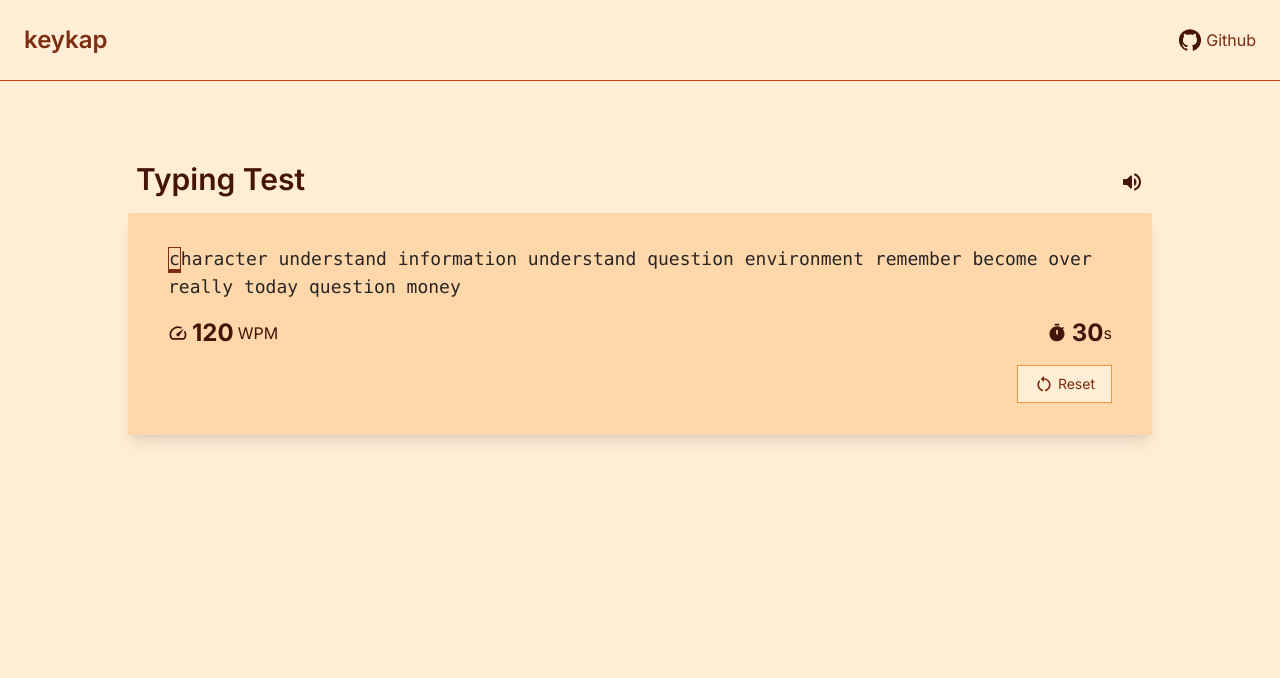
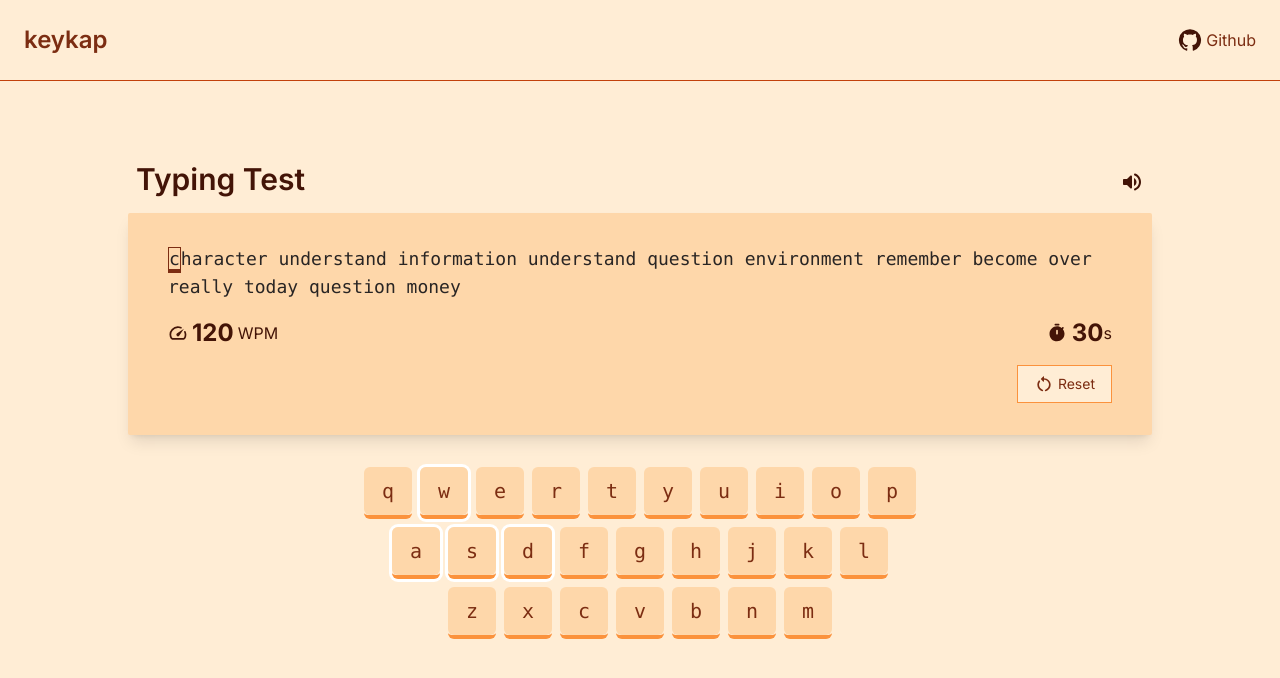
Before and after one commit to mind0bender/keykap, a Next.js app: page / in a window 1280 px wide. Shown: the top 678 px of the page. Built offline with nearby package versions, Linux system fonts and the light colour scheme.

Commit message:
{ "C": ["virtual kbd"] }

```diff
--- /dev/null
+++ b/app/components/virtual_keyboard.tsx
@@ -0,0 +1,55 @@
+import { PropsWithChildren } from "react";
+import VirtualKeyKap from "./virtual_keykap";
+
+interface VirtualKeyboardProps extends PropsWithChildren {
+  pressed: string[];
+}
+
+function VirtualKeyboard({ pressed = [] }: VirtualKeyboardProps): JSX.Element {
+  return (
+    <div className={`flex flex-col justify-center items-center gap-2 p-8`}>
+      <div className={`flex justify-center items-center gap-2`}>
+        <VirtualKeyKap pressed={pressed.includes("q")}>q</VirtualKeyKap>
+        <VirtualKeyKap pressed={pressed.includes("w")} gaming>
+          w
+        </VirtualKeyKap>
+        <VirtualKeyKap pressed={pressed.includes("e")}>e</VirtualKeyKap>
+        <VirtualKeyKap pressed={pressed.includes("r")}>r</VirtualKeyKap>
+        <VirtualKeyKap pressed={pressed.includes("t")}>t</VirtualKeyKap>
+        <VirtualKeyKap pressed={pressed.includes("y")}>y</VirtualKeyKap>
+        <VirtualKeyKap pressed={pressed.includes("u")}>u</VirtualKeyKap>
+        <VirtualKeyKap pressed={pressed.includes("i")}>i</VirtualKeyKap>
+        <VirtualKeyKap pressed={pressed.includes("o")}>o</VirtualKeyKap>
+        <VirtualKeyKap pressed={pressed.includes("p")}>p</VirtualKeyKap>
+      </div>
+      <div className={`flex justify-center gap-2`}>
+        <VirtualKeyKap pressed={pressed.includes("a")} gaming>
+          a
+        </VirtualKeyKap>
+        <VirtualKeyKap pressed={pressed.includes("s")} gaming>
+          s
+        </VirtualKeyKap>
+        <VirtualKeyKap pressed={pressed.includes("d")} gaming>
+          d
+        </VirtualKeyKap>
+        <VirtualKeyKap pressed={pressed.includes("f")}>f</VirtualKeyKap>
+        <VirtualKeyKap pressed={pressed.includes("g")}>g</VirtualKeyKap>
+        <VirtualKeyKap pressed={pressed.includes("h")}>h</VirtualKeyKap>
+        <VirtualKeyKap pressed={pressed.includes("j")}>j</VirtualKeyKap>
+        <VirtualKeyKap pressed={pressed.includes("k")}>k</VirtualKeyKap>
+        <VirtualKeyKap pressed={pressed.includes("l")}>l</VirtualKeyKap>
+      </div>
+      <div className={`flex justify-center items-center gap-2`}>
+        <VirtualKeyKap pressed={pressed.includes("z")}>z</VirtualKeyKap>
+        <VirtualKeyKap pressed={pressed.includes("x")}>x</VirtualKeyKap>
+        <VirtualKeyKap pressed={pressed.includes("c")}>c</VirtualKeyKap>
+        <VirtualKeyKap pressed={pressed.includes("v")}>v</VirtualKeyKap>
+        <VirtualKeyKap pressed={pressed.includes("b")}>b</VirtualKeyKap>
+        <VirtualKeyKap pressed={pressed.includes("n")}>n</VirtualKeyKap>
+        <VirtualKeyKap pressed={pressed.includes("m")}>m</VirtualKeyKap>
+      </div>
+    </div>
+  );
+}
+
+export default VirtualKeyboard;
--- /dev/null
+++ b/app/components/virtual_keykap.tsx
@@ -0,0 +1,29 @@
+import { PropsWithChildren } from "react";
+
+interface VirtualKeyKapProps extends PropsWithChildren {
+  pressed?: boolean;
+
+  gaming?: boolean;
+}
+
+function VirtualKeyKap({
+  children,
+  pressed = false,
+  gaming = false,
+}: VirtualKeyKapProps): JSX.Element {
+  return (
+    <div
+      className={`${pressed ? "border-b-0 translate-y-1" : "border-b-4"} ${
+        gaming && "ring"
+      } border-orange-400 ring-white rounded-md duration-300`}>
+      <kbd
+        className={`w-12 flex justify-center items-center text-xl rounded-md aspect-square ${
+          pressed ? "bg-orange-300" : "bg-orange-200"
+        }`}>
+        {children}
+      </kbd>
+    </div>
+  );
+}
+
+export default VirtualKeyKap;
--- a/app/layout.tsx
+++ b/app/layout.tsx
@@ -5,8 +5,9 @@ import "./globals.css";
 const inter = Inter({ subsets: ["latin"] });
 
 export const metadata: Metadata = {
-  title: "Create Next App",
-  description: "Generated by create next app",
+  title: "keykap | typing test",
+  description:
+    "Keykap is the ultimate typing test website. Boost your WPM, accuracy, and speed with fun exercises. Track progress, compete, and become a typing champion. Join now!",
 };
 
 export default function RootLayout({
--- a/app/page.tsx
+++ b/app/page.tsx
@@ -13,18 +13,19 @@ import {
 } from "react";
 import Letter from "./components/letter";
 import Navbar from "./components/navbar";
-import wordlist from "./components/helper/wordlist.json";
+import wordlist from "./helper/wordlist.json";
 import {
   RestartAltRounded,
   SpeedRounded,
   TimerRounded,
-  VolumeMuteRounded,
   VolumeOffRounded,
   VolumeUpRounded,
 } from "@mui/icons-material";
+import VirtualKeyboard from "./components/virtual_keyboard";
 
 export default function Home(): JSX.Element {
   const [typed, setTyped] = useState<string>("");
+  const [keysPressed, setKeysPressed] = useState<string[]>([]);
 
   const [supposed, setSupposed] = useState<string>();
 
@@ -91,6 +92,7 @@ export default function Home(): JSX.Element {
       // impliment caps and other modifiers
       // const caps:boolean = e.getModifierState && e.getModifierState("CapsLock");
       // console.log(caps);
+      setKeysPressed((pKP: string[]): string[] => [...pKP, e.key]);
       tapAudio.current!.currentTime = 0;
       tapAudio.current!.play();
       switch (e.key) {
@@ -110,11 +112,20 @@ export default function Home(): JSX.Element {
     [reset]
   );
 
+  const keyUpHandler: KeyboardEventHandler = useCallback(
+    (e: KeyboardEvent): void => {
+      setKeysPressed((pKP: string[]): string[] =>
+        pKP.filter((key: string): boolean => e.key != key)
+      );
+    },
+    []
+  );
+
   return (
     <main className={`min-h-screen`}>
       <Navbar />
       <div className={`w-full flex justify-center items-center`}>
-        <div className="flex max-w-4xl lg:max-w-6xl flex-col items-center justify-center p-16">
+        <div className="flex w-full max-w-4xl lg:max-w-6xl flex-col items-center justify-center p-16">
           <div
             className={`text-3xl flex items-center justify-between py-4 px-2 w-full font-semibold text-orange-950`}>
             <span>Typing Test</span>
@@ -133,6 +144,7 @@ export default function Home(): JSX.Element {
             className={`flex flex-col justify-center items-center bg-orange-200 rounded-sm shadow-lg px-10 py-8 gap-4 w-full container`}>
             <textarea
               onKeyDown={keyDownHandler}
+              onKeyUp={keyUpHandler}
               ref={area}
               autoFocus
               value={typed}
@@ -192,6 +204,7 @@ export default function Home(): JSX.Element {
               </button>
             </div>
           </div>
+          <VirtualKeyboard pressed={keysPressed} />
         </div>
       </div>
     </main>
```
Also changed, not shown: app/helper/getrandom/generator.ts (renamed from app/components/helper/getrandom/generator.ts), app/helper/wordlist.json (renamed from app/components/helper/wordlist.json).
